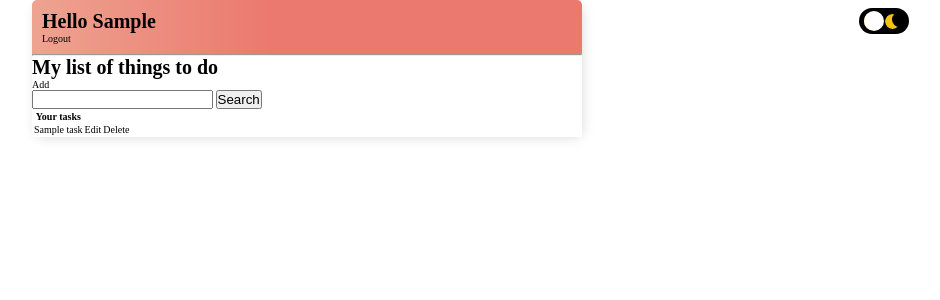
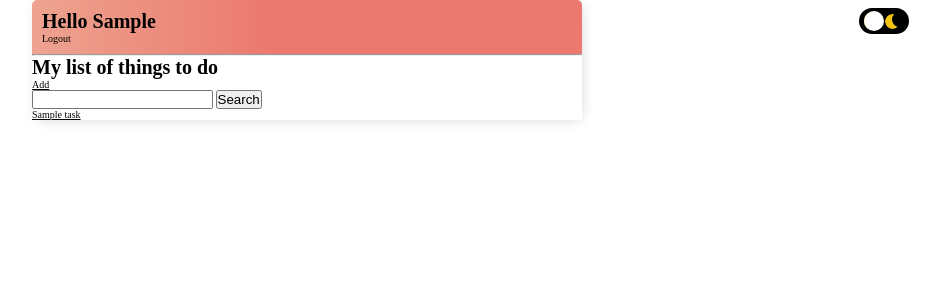
Before and after one commit to Kotmin/CRUD_multiapp, a Django app: page / in a window 1280 px wide. Shown: the top 300 px of the page, without its empty margins (333-1273 px from the left). Run offline with Django 3.2, Linux system fonts and the light colour scheme; a user stored in the database is signed in; tables that the repository leaves empty hold one stand-in row (values such as "Sample post").

Commit message:
style list

```diff
--- a/list/static/list/css/main.css
+++ b/list/static/list/css/main.css
@@ -27,7 +27,7 @@ body {
     padding:0;
     margin:0;
     box-sizing: border-box;
-    text-decoration: none;
+    /* text-decoration: none; */
 
 
 }
@@ -65,6 +65,13 @@ p
     background: linear-gradient(90deg, #EEA390 0%, #EB796F 43%, #EB796F 100%);
 
 }
+
+
+.header-bar a {
+    text-decoration: none;
+}
+
+
 
 /* nav{
     display: flex;
--- a/list/templates/list/task_list.html
+++ b/list/templates/list/task_list.html
@@ -27,7 +27,7 @@
     <hr>
 
 
-    <h1> {% translate "My list of things to do" %} </h1>
+  <h1> {% translate "My list of things to do" %} </h1>
     <a href="{% url 'task-create' %}">{% translate "Add" %}</a>
 
     {% translate "Search" as the_search_input %}
@@ -36,22 +36,46 @@
         <input type="submit" value="{{the_search_input}}" >
     </form>
 
-    <table>
-        <tr>
-            <th>{% translate "Your tasks" %}</th>
-            <th></th>
-        </tr>
+<!-- underlined - suspended
+normal - active
+crossed - completed
+ignored - deleted -->
+
+
+    <div class="list-items-wrapper">
         {% for task in tasks %}
-        <!-- object_list by default-->
-        <tr>
-            <td>{{task.title}}</td>
-            <!-- <td><a href="{% url 'task' task.id %}">{% translate "Show" %}</a></td> -->
-            <td><a href="{% url 'task-update' task.id %}">{% translate "Edit" %}</a></td>
-            <td><a href="{% url 'task-delete' task.id %}">{% translate "Delete" %}</a></td>
-        </tr>
+        <div class="item-wrapper">
+            {% if task.state == '0' %}
+
+            {% else %}
+                {% if task.state == '2' %}
+                <div class="item-title">
+                    <div class="item-complete-icon"></div>
+                     <s> <a href="{% url 'task-update' task.id %}"> {{task}} </a></s>
+                </div>
+
+                {% else %}
+                    {% if task.state == '3' %}
+                    <div class="item-title">
+                        <div class="item-incomplete-icon"></div>
+                        <ins style="background-color: rgba(211, 211, 211, 0.649);border-radius: 10%;"><a href="{% url 'task-update' task.id %}">{{task}}</a></ins>
+                    </div>
+
+                    {% else %}
+                    <div class="item-title">
+                        <div class="item-incomplete-icon"></div>
+                        <a href="{% url 'task-update' task.id %}">{{task}}</a>
+                    </div>
+                    {% endif %}
+                {% endif %}
+            {% endif %}
+        </div>
+
         {% empty %}
-            <h3>{% translate "Your list is empty" %}</h3>
-        {% endfor %}
-    </table>
+        <h3>{% translate "Your list is empty" %}</h3>
+    {% endfor %}
+
+    </div>
+
 
 {% endblock content %}
```
